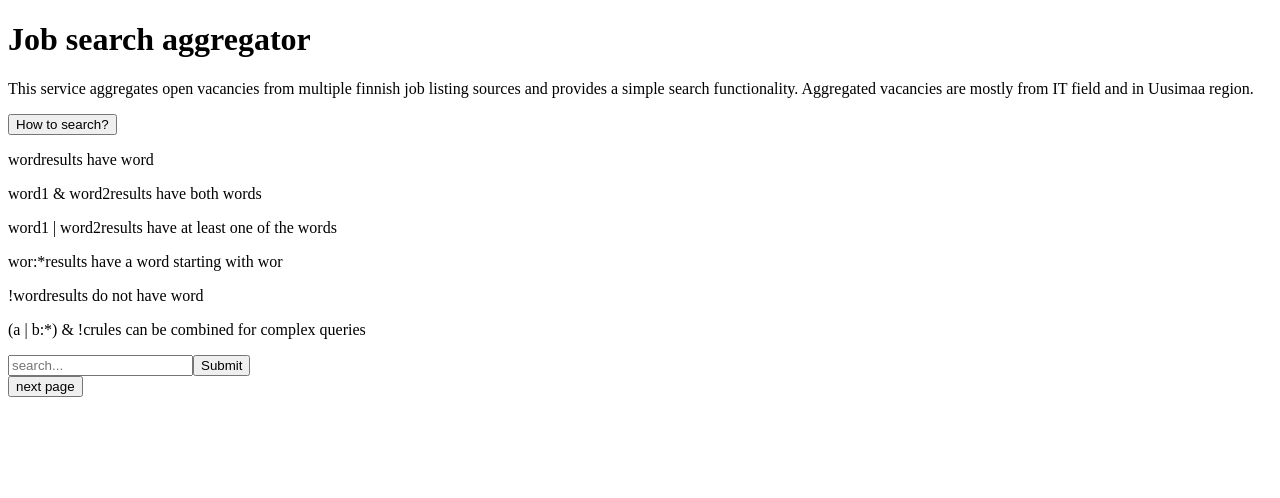
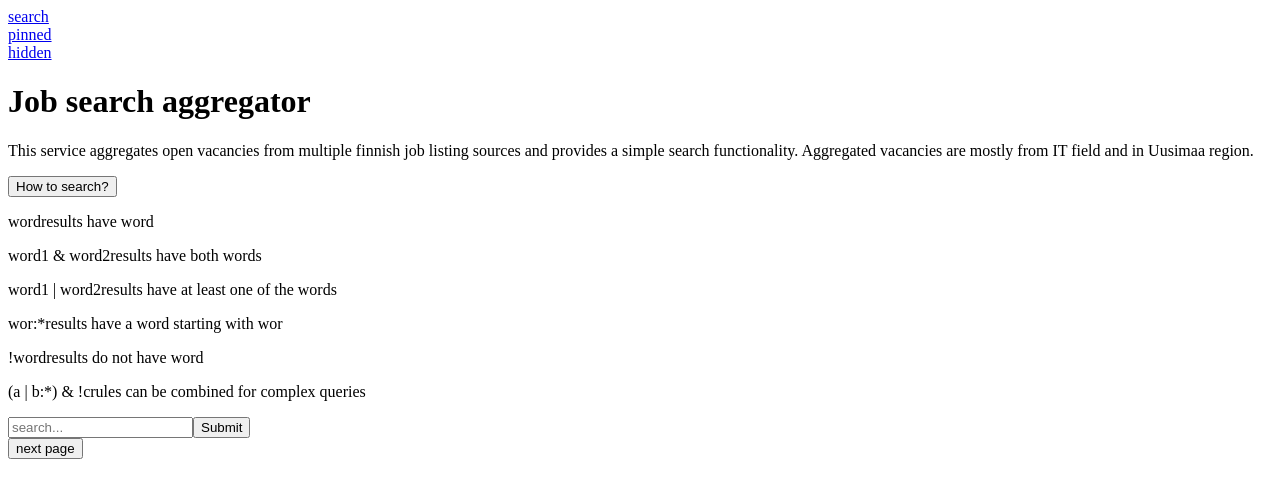
Before and after one commit to shibii/va-client-react, a React (Create React App) app: page / in a window 1280 px wide. Shown: the top 498 px of the page. Built offline with nearby package versions, Linux system fonts and the light colour scheme; the HTML template or start-up script is replaced by a standard one.

Commit message:
added section link header

```diff
--- a/src/App.jsx
+++ b/src/App.jsx
@@ -5,6 +5,7 @@ import Search from "./components/Search";
 import SignUp from "./components/SignUp";
 import Hidden from "./components/Hidden";
 import Pinned from "./components/Pinned";
+import SectionSelector from "./components/SectionSelector";
 
 export default () => {
   return (
@@ -15,15 +16,19 @@ export default () => {
             <Login></Login>
           </Route>
           <Route path="/signup">
+            <SectionSelector></SectionSelector>
             <SignUp></SignUp>
           </Route>
           <Route path="/hidden">
+            <SectionSelector></SectionSelector>
             <Hidden></Hidden>
           </Route>
           <Route path="/pinned">
+            <SectionSelector></SectionSelector>
             <Pinned></Pinned>
           </Route>
           <Route path="/">
+            <SectionSelector></SectionSelector>
             <Search></Search>
           </Route>
         </Switch>
--- /dev/null
+++ b/src/components/SectionSelector.jsx
@@ -0,0 +1,39 @@
+import React from "react";
+import { Link, useLocation } from "react-router-dom";
+import classNames from "classnames";
+
+export default props => {
+  const location = useLocation();
+  const pathname = location.pathname;
+  return (
+    <div className="w-full flex justify-center h-10 font-bold">
+      <Link to="/search?limit=20">
+        <div
+          className={classNames("px-10 py-2 bg-brand-dark-700 shadow-xl", {
+            "bg-brand-primary text-brand-dark-700": pathname === "/search"
+          })}
+        >
+          search
+        </div>
+      </Link>
+      <Link to="/pinned?limit=20">
+        <div
+          className={classNames("px-10 py-2 bg-brand-dark-700 shadow-xl", {
+            "bg-brand-primary text-brand-dark-700": pathname === "/pinned"
+          })}
+        >
+          pinned
+        </div>
+      </Link>
+      <Link to="/hidden?limit=20">
+        <div
+          className={classNames("px-10 py-2 bg-brand-dark-700 shadow-xl", {
+            "bg-brand-primary text-brand-dark-700": pathname === "/hidden"
+          })}
+        >
+          hidden
+        </div>
+      </Link>
+    </div>
+  );
+};
```
